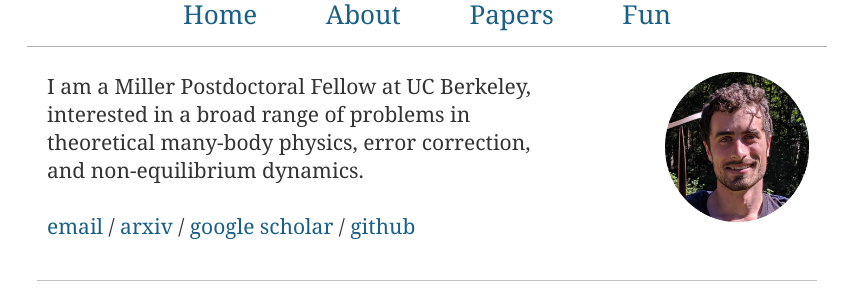
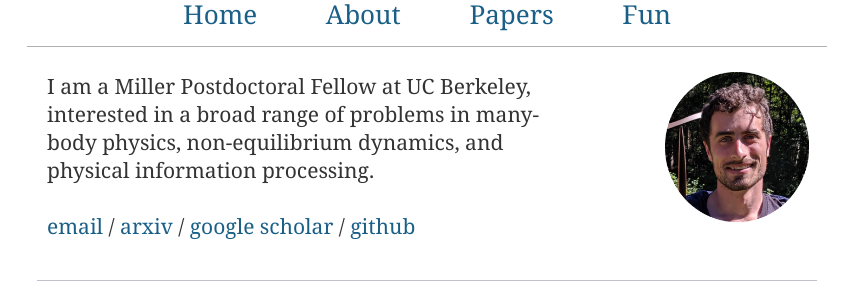
Before and after one commit to ethanlake/ethanlake.github.io, a Jekyll site: the page index.html, which Jekyll copies as it is, in a window 1280 px wide. Shown: the part 138-438 px from the top of the page, without its empty margins (213-1055 px from the left). Built offline with Jekyll 4.4.1, drawn with Linux system fonts in a browser that asks for light colours.

Commit message:
Update index.html

```diff
--- a/index.html
+++ b/index.html
@@ -35,7 +35,7 @@
 <div class="intro">
   <div class="intro-content">
     <div class="intro-text">
-      <p> I am a Miller Postdoctoral Fellow at UC Berkeley, interested in a broad range of problems in theoretical many-body physics, error correction, and non-equilibrium dynamics.
+      <p> I am a Miller Postdoctoral Fellow at UC Berkeley, interested in a broad range of problems in many-body physics, non-equilibrium dynamics, and physical information processing.
         </p>
             <br>
 
```
